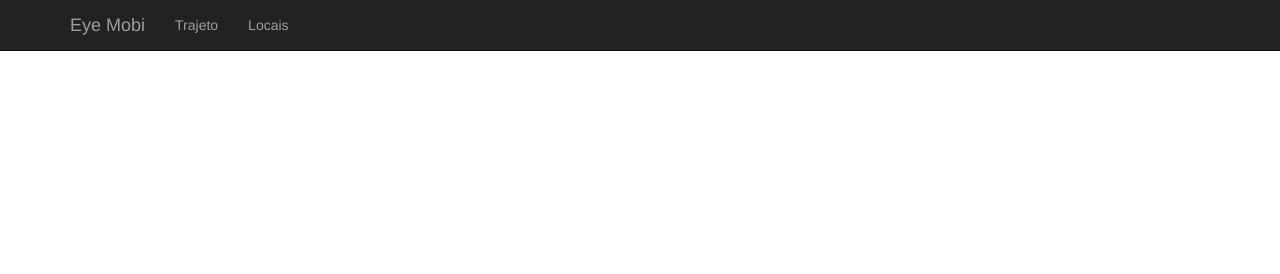
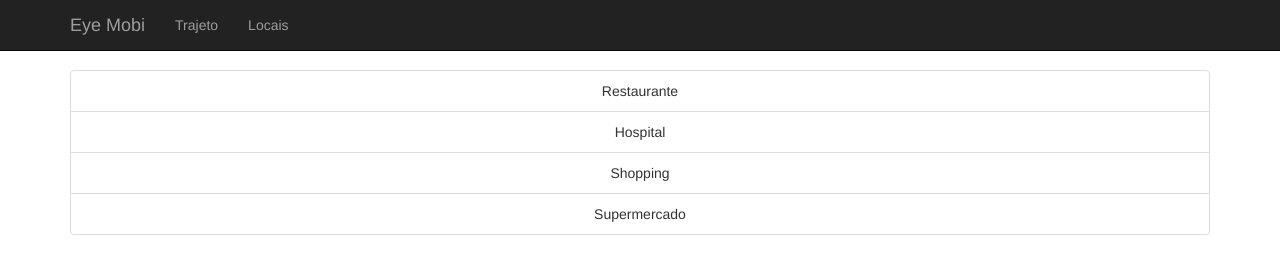
Before and after one commit to karen-mikaela/eye-mobi, a plain HTML site: page local.html in a window 1280 px wide. Drawn offline with Linux system fonts and the light colour scheme.

Commit message:
adcionado os menus da pagina locais

```diff
--- a/local.html
+++ b/local.html
@@ -68,10 +68,11 @@
 
         <div class="row">
             <div class="col-lg-12 text-center">
-                <h1></h1>
-                <p class="lead"></p>
-                <ul class="list-unstyled">
-
+                <ul class="list-group">
+                    <li class="list-group-item">Restaurante</li>
+                    <li class="list-group-item">Hospital</li>
+                    <li class="list-group-item">Shopping</li>
+                    <li class="list-group-item">Supermercado</li>
                 </ul>
             </div>
         </div>
```
